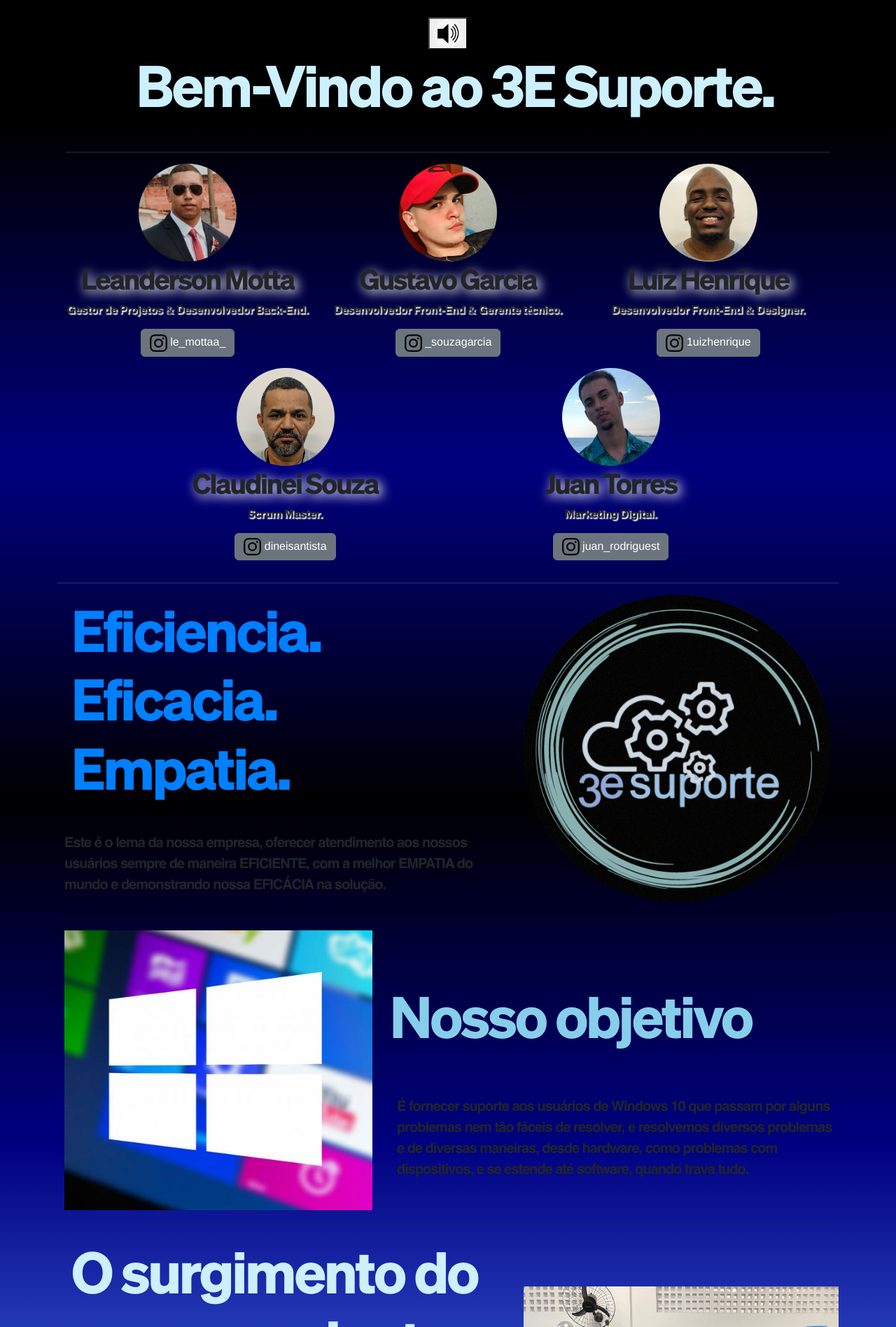
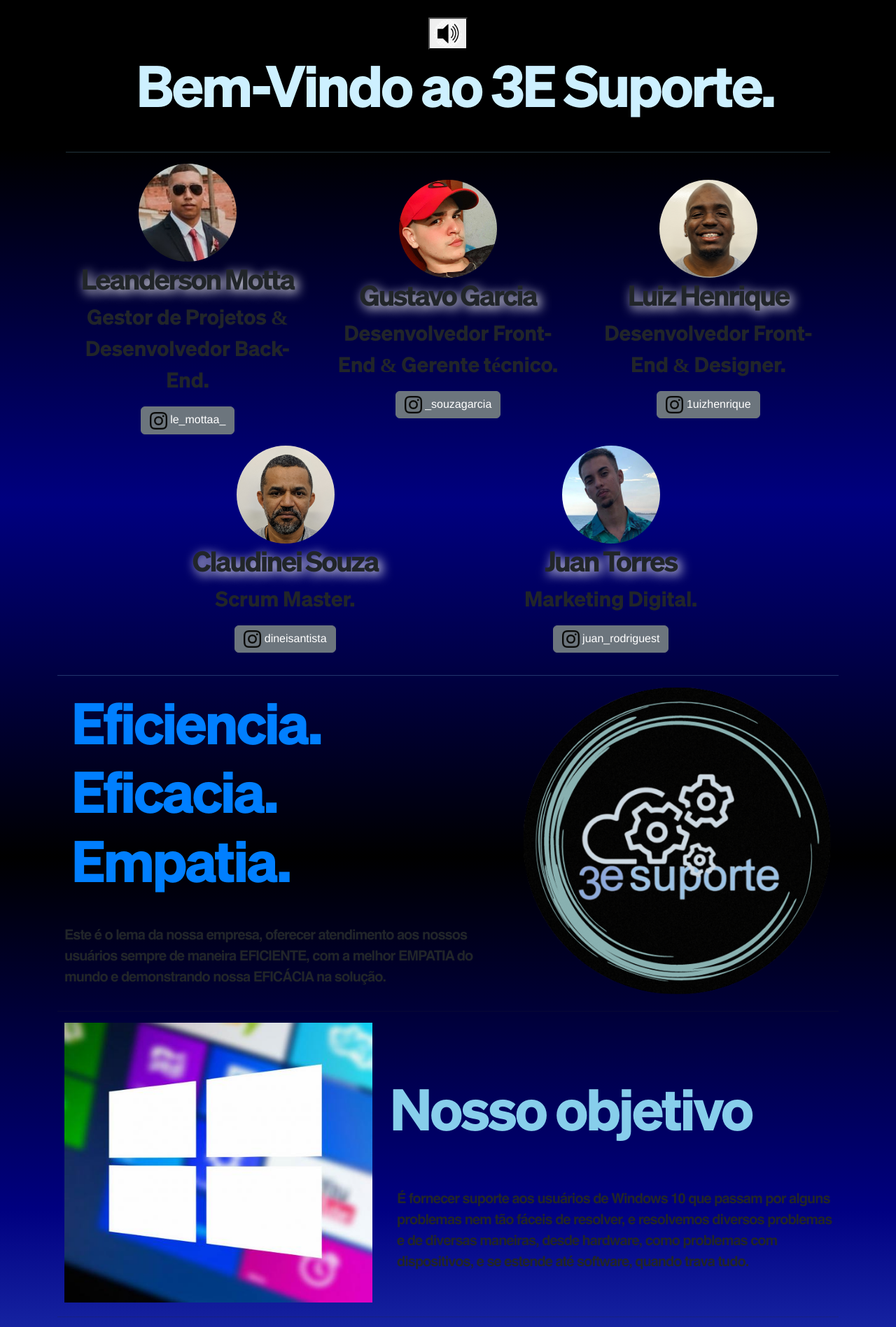
Before and after one commit to blvckn01r/3ESuporte, a PHP site: page /index3E1.html in a window 1280 px wide. Shown: the part 799-2696 px from the top of the page at 70% size. Run offline with PHP 8.4, Linux system fonts and the light colour scheme; some libraries are stand-ins or nearby versions; grey boxes are pictures that could not be loaded.

Commit message:
Update style3E.css

```diff
--- a/style3E.css
+++ b/style3E.css
@@ -188,22 +188,7 @@ html.has-scroll-dragging {
     cursor: grabbing; }
   [data-scroll-direction="horizontal"] .c-scrollbar_thumb {
     right: auto;
-    bottom: 0; }
-
-.descricao{
-	font-family: TestSöhne-Dreiviertelfett;
-	font-size: 40px;
-	font-color
-	letter-spacing: -2px;
-	src: url('TestSöhne-Dreiviertelfett.otf') format('opentype');
-}
-
-.lead{
-	font-family: Helvetica-Bold;
-	font-size: 20px;
-	font-color: #FFFFFF;
-	/* letter-spacing: -2px; */
-	src: url('Helvetica-Bold.ttf') format('truetype');
+    bottom: 0;
 }
 
 .img3{
@@ -335,8 +320,25 @@ html.has-scroll-dragging {
 }
 
 .funcao{
-	text-shadow: 0.1em 0.1em 0.1em #FFFFFF;
+	text-shadow: #FFFFFF;
 	font-weight: bold;
+	font-size: 30px;
 	font-family: TestSöhne-Dreiviertelfett;
 	src: url('TestSöhne-Dreiviertelfett.otf') format('opentype');
 }
+
+.descricao{
+	font-family: TestSöhne-Dreiviertelfett;
+	font-size: 40px;
+	font-color
+	letter-spacing: -2px;
+	src: url('TestSöhne-Dreiviertelfett.otf') format('opentype');
+}
+
+.lead{
+	font-family: Helvetica-Bold;
+	font-size: 20px;
+	font-color: #FFFFFF;
+	/* letter-spacing: -2px; */
+	src: url('Helvetica-Bold.ttf') format('truetype');
+}
```
